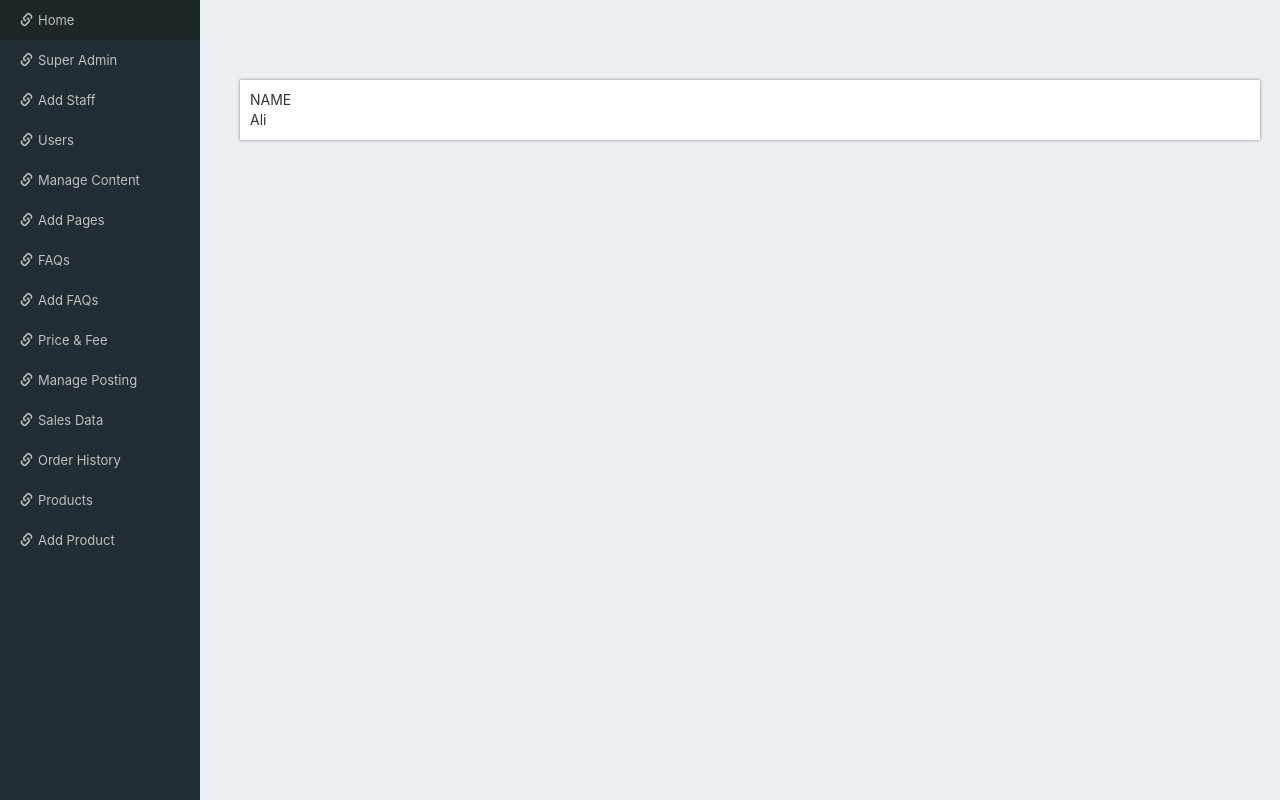
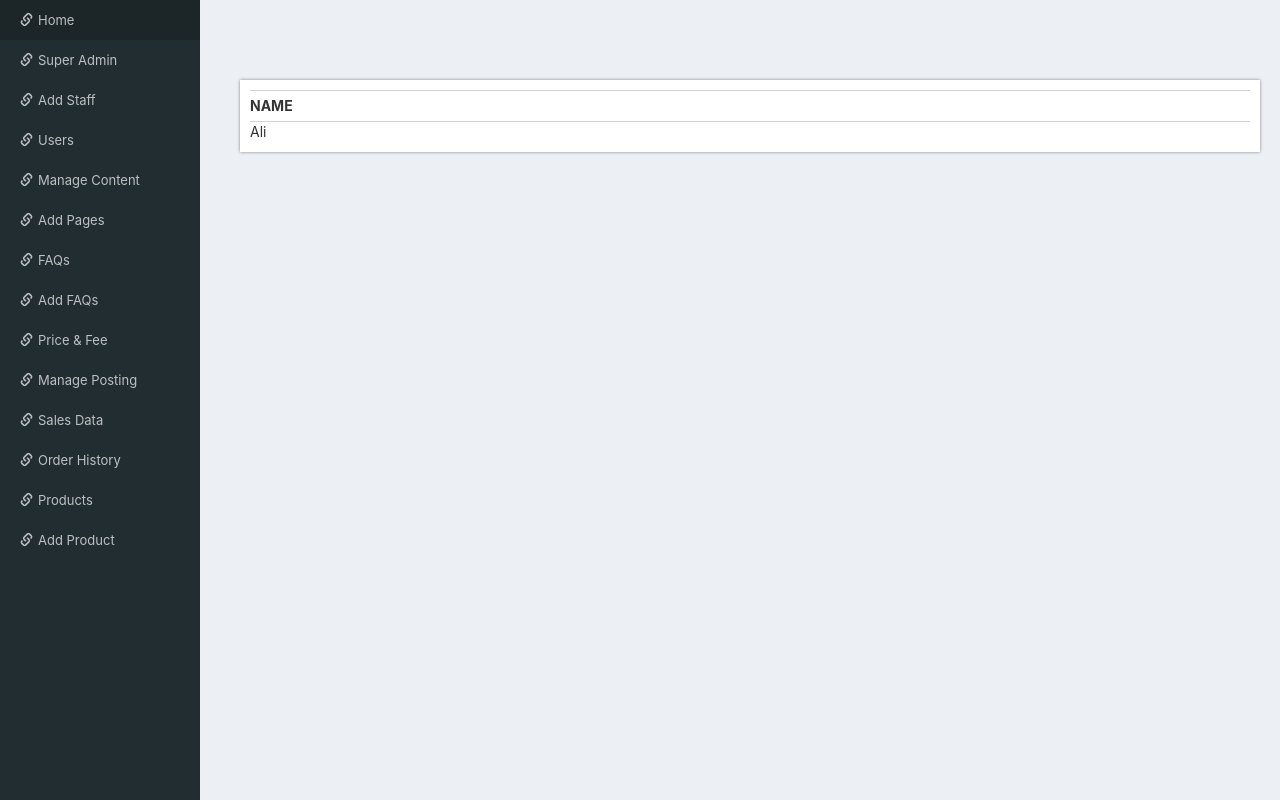
Before and after one commit to alinauroz/gogo-image, a React (Create React App) app in the folder admin/: page / in a window 1280 px wide. Built offline with nearby package versions, Linux system fonts and the light colour scheme.

Commit message:
style: table viewer styles

```diff
--- a/admin/src/App.css
+++ b/admin/src/App.css
@@ -83,3 +83,14 @@ input:focus, textarea:focus, button:focus {
   margin: 0px;
   margin-bottom: 5px;
 }
+
+.viewer-table {
+  width: 100%
+}
+
+.viewer-table th {
+  border-bottom: 1px solid lightgray;
+  border-top: 1px solid lightgray;
+  padding-top: 5px;
+  padding-bottom: 5px;
+}
--- a/admin/src/utils/Viewer.jsx
+++ b/admin/src/utils/Viewer.jsx
@@ -28,7 +28,7 @@ export default function (props) {
                     (() => {
                         let heads = [];
                         for (let x in props.data[0]) {
-                            heads.push(<td>{x.toLocaleUpperCase()}</td>);
+                            heads.push(<th>{x.toLocaleUpperCase()}</th>);
                         }
                         return heads;
                     })()
```
